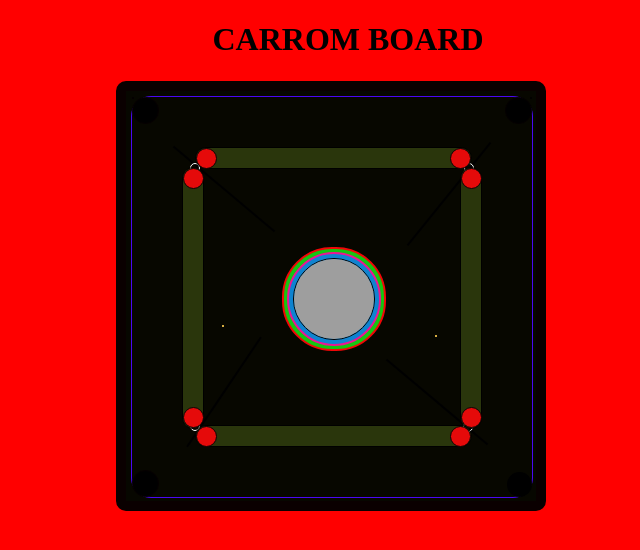
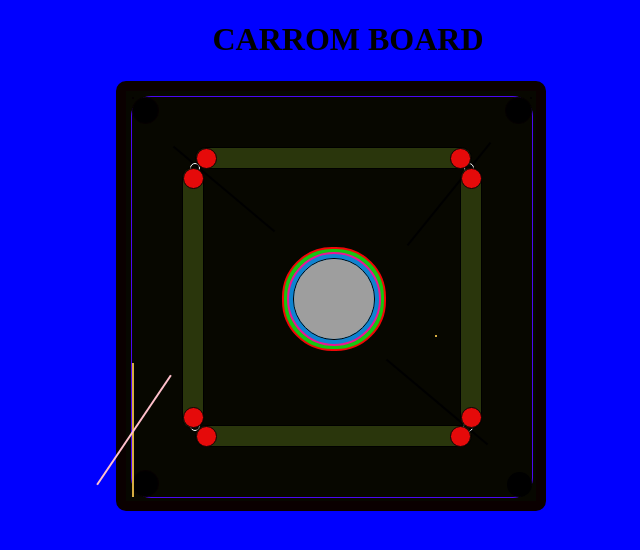
Before and after one commit to kotlasrinivasu/board1, a plain HTML site: page index.html in a window 1280 px wide. Shown: the whole page, without its empty margins (292-932 px from the left). Drawn offline with Linux system fonts and the light colour scheme; grey boxes are pictures that could not be loaded.

Commit message:
Update index.html

```diff
--- a/index.html
+++ b/index.html
@@ -252,7 +252,8 @@
 }
 .boxbl{
     border:1px solid rgb(214, 172, 66);
-    height:0px;
+    height:0px
+
     margin:0px 0px 170px 90px;
     width:0px;
     bottom:0;
@@ -260,7 +261,7 @@
     position:absolute;
 }
 .arrbl{
-    border:1px solid black;
+    border:1px solid pink;
     height:130px;
     width:0px;
     transform:rotate(34deg);
@@ -285,7 +286,7 @@
 }
         </style>
     </head>
-    <body bgcolor="red">
+    <body bgcolor="blue">
 
                 <div class="bod">
                     <div class="inner-body">
```
